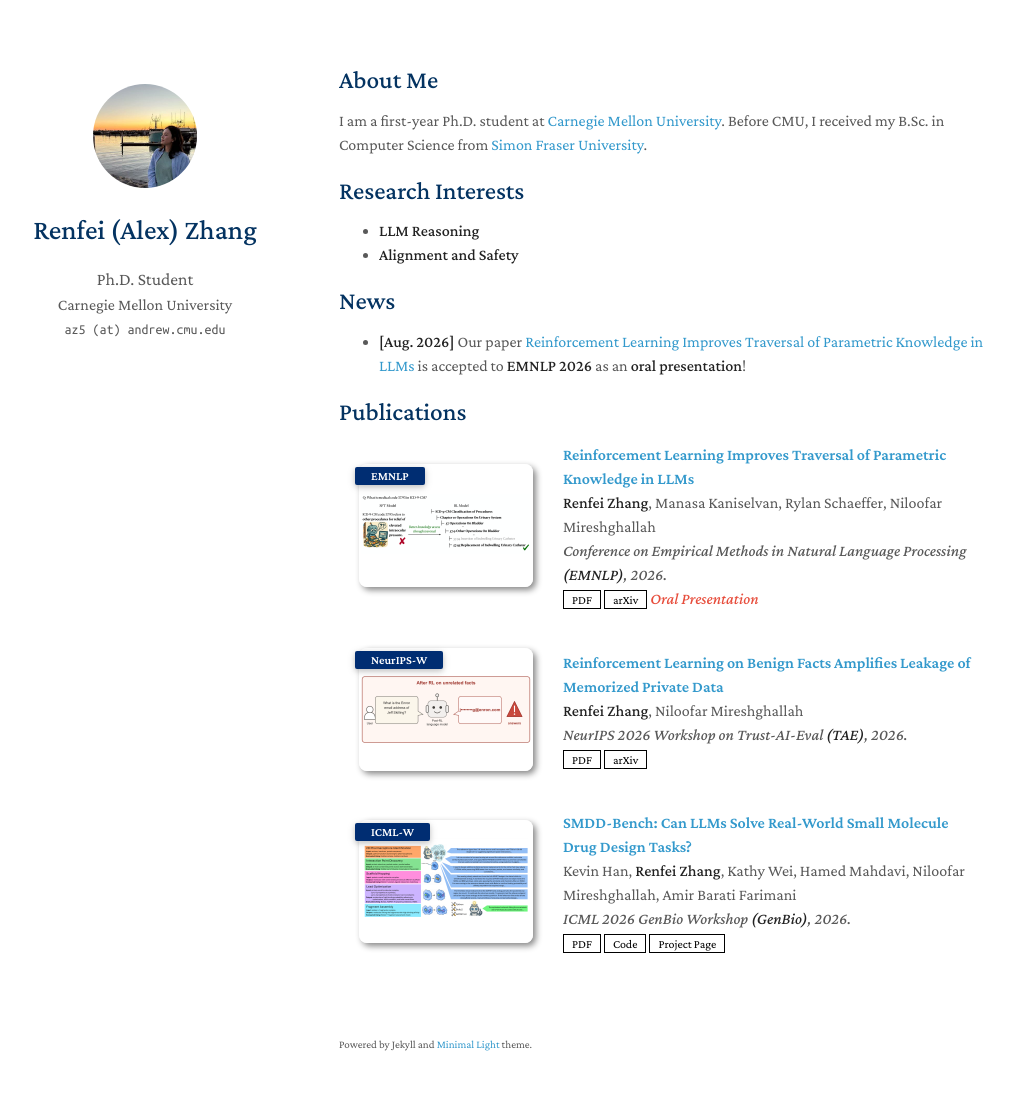
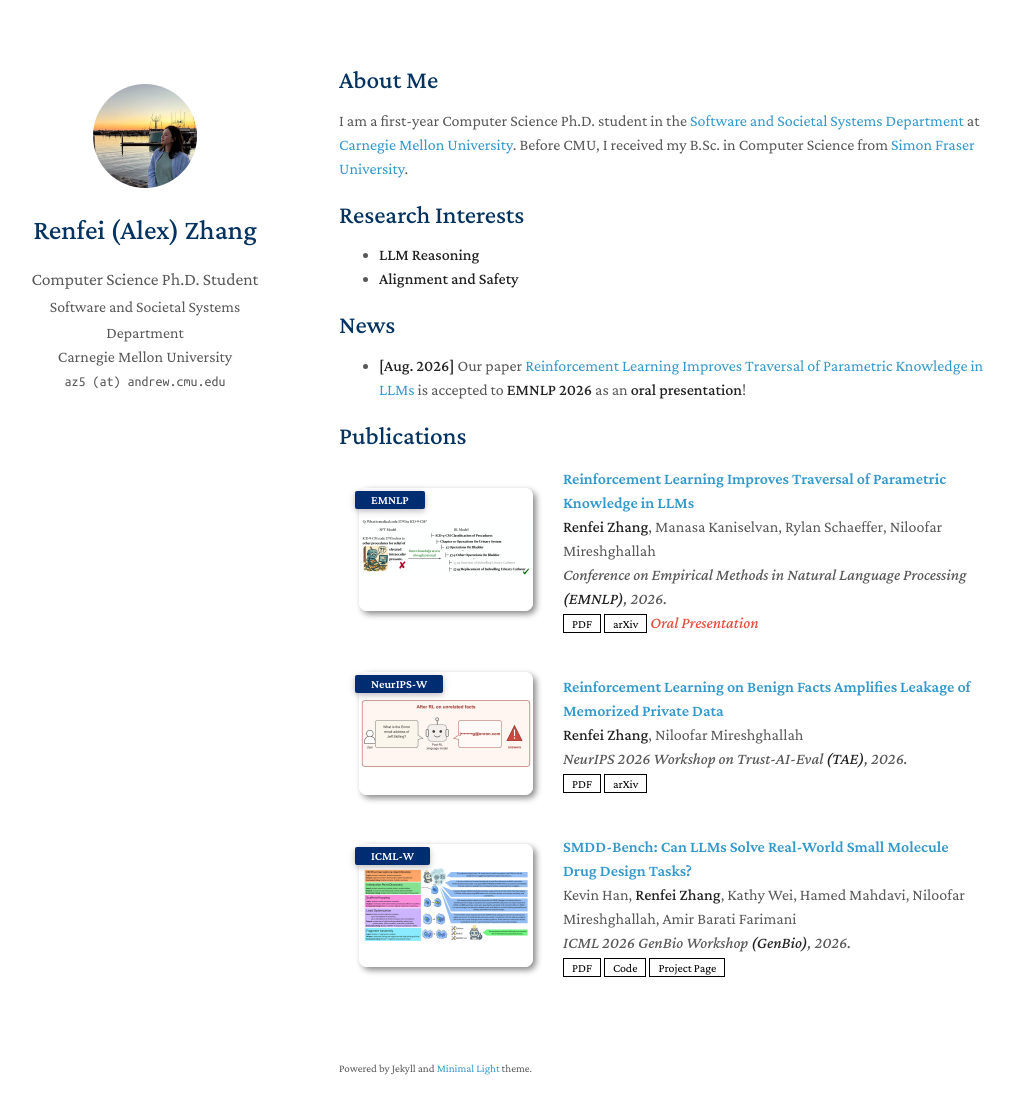
Before and after one commit to Alexxx0323/Alexxx0323.github.io, a Jekyll site: the page built from index.md, in a window 1280 px wide and 1149 px high. Shown: the top 1114 px of the window, without its empty margins (131-1144 px from the left). Built offline with Jekyll 4.4.1, drawn with Linux system fonts in a browser that asks for light colours; a style sheet for code colours, icons or effects is not loaded; our own code applies the rules of GitHub Pages for plain Markdown files.

Commit message:
Show CS Ph.D. in Software and Societal Systems Department

```diff
--- a/_config.yml
+++ b/_config.yml
@@ -1,6 +1,6 @@
 # Basic Information
 title: Renfei (Alex) Zhang
-position: Ph.D. Student
+position: Computer Science Ph.D. Student<br><span style="font-size:0.9em;"><a href="https://s3d.cmu.edu/" rel="noopener"><autocolor>Software and Societal Systems Department</autocolor></a></span>
 affiliation: Carnegie Mellon University
 affiliation_link: https://www.cmu.edu/
 email: az5 (at) andrew.cmu.edu
--- a/index.md
+++ b/index.md
@@ -4,7 +4,7 @@ layout: homepage
 
 ## About Me
 
-I am a first-year Ph.D. student at [Carnegie Mellon University](https://www.cmu.edu/). Before CMU, I received my B.Sc. in Computer Science from [Simon Fraser University](https://www.sfu.ca/).
+I am a first-year Computer Science Ph.D. student in the [Software and Societal Systems Department](https://s3d.cmu.edu/) at [Carnegie Mellon University](https://www.cmu.edu/). Before CMU, I received my B.Sc. in Computer Science from [Simon Fraser University](https://www.sfu.ca/).
 
 ## Research Interests
 
```
